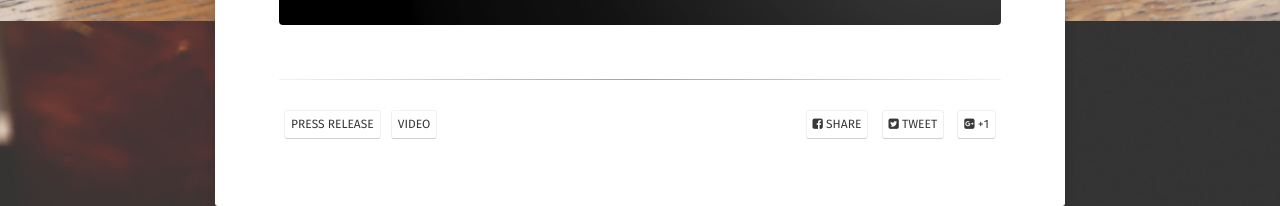
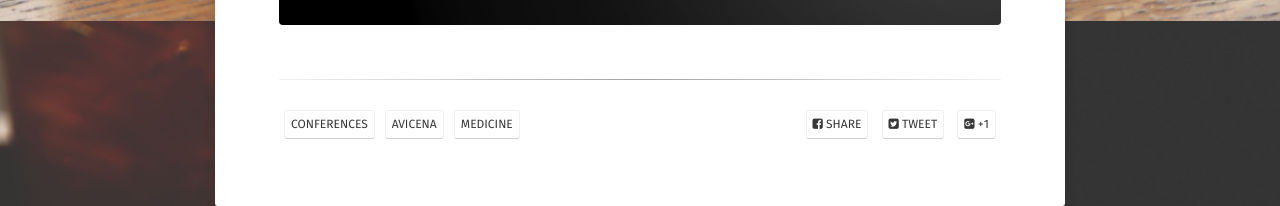
Before and after one commit to nwisn/nwisn.github.io, a Jekyll site: the page built from _posts/2019-02-08-KGI.md, in a window 1280 px wide. Shown: the part 879-1085 px from the top of the page. Built offline with Jekyll 4.4.1, drawn with Linux system fonts in a browser that asks for light colours; some web fonts are replaced.

Commit message:
KGI update

```diff
--- a/_posts/2019-02-08-KGI.md
+++ b/_posts/2019-02-08-KGI.md
@@ -4,8 +4,9 @@ title:  "Keck Graduate Institute - Medical Devices and Diagnostics Symposium"
 date:   2019-02-08
 excerpt: "Talking about non-invasive assessment of cardiovascular health, and my work with Avicena."
 tag:
-- press release
-- video
+- Conferences
+- Avicena
+- Medicine
 comments: true
 ---
 
```
